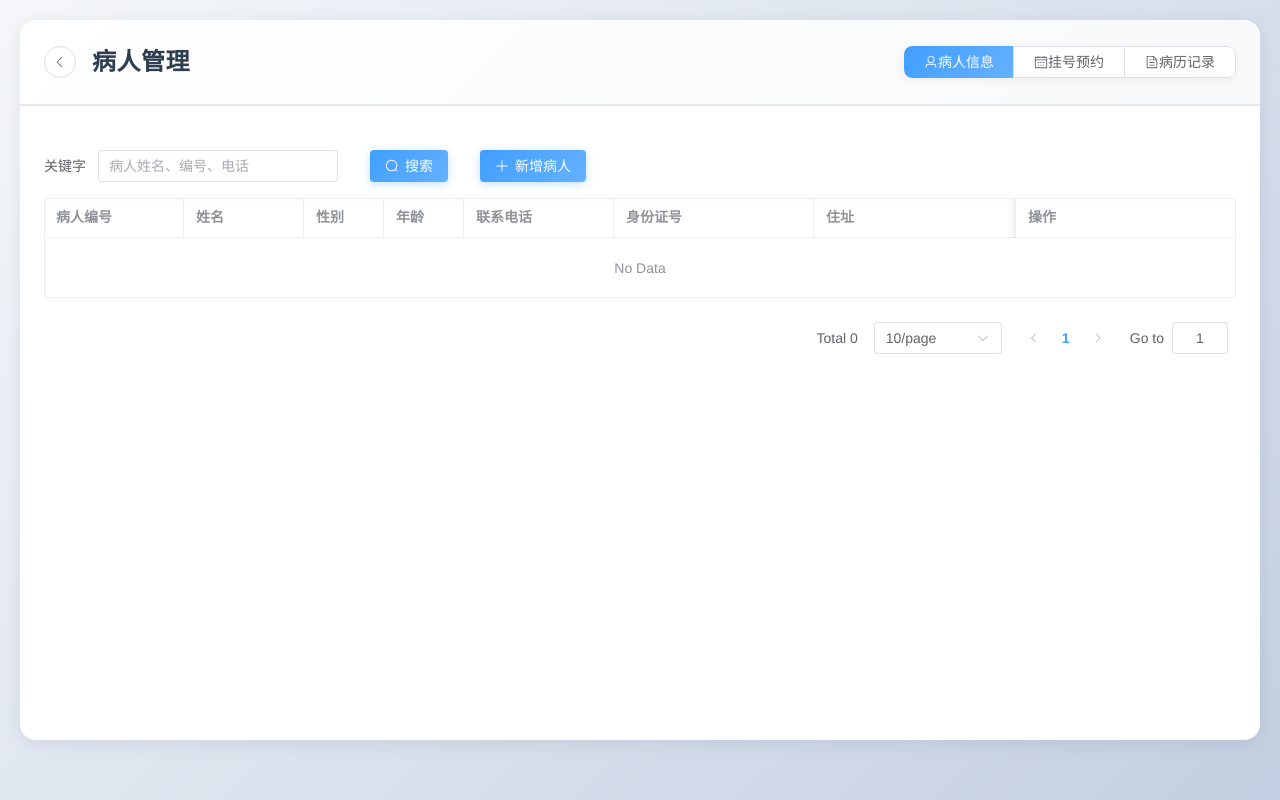
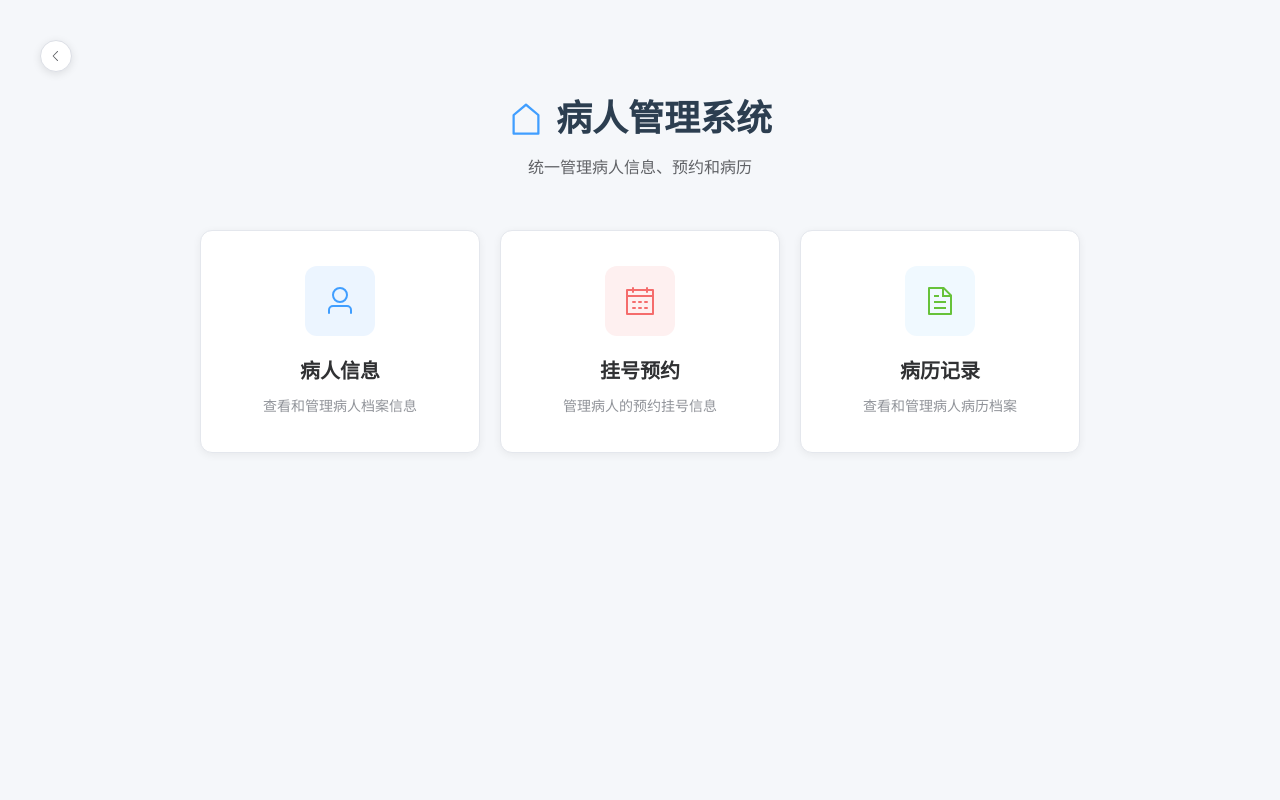
Before and after one commit to KleMoretti/SE-Assignment, a Vue app in the folder frontend/: page /patient in a window 1280 px wide. Before the commit this address led to /patient/list. Built offline with nearby package versions, Linux system fonts and the light colour scheme; no server answers; sample sign-in values are in the browser's storage.

Commit message:
Beautify interface.

```diff
--- a/frontend/src/router/index.js
+++ b/frontend/src/router/index.js
@@ -26,7 +26,6 @@ const routes = [
     path: '/patient',
     name: 'PatientIndex',
     component: () => import('@/views/patient/PatientIndex.vue'),
-    redirect: () => ({ name: 'PatientList' }),
     meta: {
       title: '病人管理',
       requiresAuth: true
--- a/frontend/src/views/patient/PatientIndex.vue
+++ b/frontend/src/views/patient/PatientIndex.vue
@@ -1,6 +1,65 @@
 <template>
   <div class="patient-management-container">
-    <el-card class="main-card">
+    <!-- 首页：显示欢迎和功能卡片 -->
+    <div v-if="isIndexPage" class="index-page">
+      <!-- 返回按钮 -->
+      <div class="back-button-container">
+        <el-button
+          :icon="ArrowLeft"
+          @click="goBack"
+          circle
+          class="index-back-button"
+        />
+      </div>
+
+      <!-- 欢迎标题 -->
+      <div class="welcome-section">
+        <h1 class="welcome-title">
+          <el-icon class="title-icon"><House /></el-icon>
+          病人管理系统
+        </h1>
+        <p class="welcome-subtitle">统一管理病人信息、预约和病历</p>
+      </div>
+
+      <!-- 功能卡片网格 -->
+      <div class="service-grid">
+        <div class="service-card" @click="navigateTo('PatientList')">
+          <div class="card-icon patient-icon">
+            <el-icon><User /></el-icon>
+          </div>
+          <h3 class="card-title">病人信息</h3>
+          <p class="card-description">查看和管理病人档案信息</p>
+          <div class="card-arrow">
+            <el-icon><ArrowRight /></el-icon>
+          </div>
+        </div>
+
+        <div class="service-card" @click="navigateTo('AppointmentList')">
+          <div class="card-icon appointment-icon">
+            <el-icon><Calendar /></el-icon>
+          </div>
+          <h3 class="card-title">挂号预约</h3>
+          <p class="card-description">管理病人的预约挂号信息</p>
+          <div class="card-arrow">
+            <el-icon><ArrowRight /></el-icon>
+          </div>
+        </div>
+
+        <div class="service-card" @click="navigateTo('MedicalRecordList')">
+          <div class="card-icon record-icon">
+            <el-icon><Document /></el-icon>
+          </div>
+          <h3 class="card-title">病历记录</h3>
+          <p class="card-description">查看和管理病人病历档案</p>
+          <div class="card-arrow">
+            <el-icon><ArrowRight /></el-icon>
+          </div>
+        </div>
+      </div>
+    </div>
+
+    <!-- 子页面：显示卡片布局 -->
+    <el-card v-else class="main-card">
       <template #header>
         <div class="card-header">
           <div class="header-left">
@@ -10,7 +69,7 @@
               circle
               class="back-button"
             />
-            <span class="page-title">病人管理</span>
+            <span class="page-title">{{ pageTitle }}</span>
           </div>
           <div class="header-right">
             <el-button-group class="nav-buttons">
@@ -50,14 +109,38 @@
 </template>
 
 <script setup>
+import { computed } from 'vue'
 import { useRouter, useRoute } from 'vue-router'
-import { ArrowLeft, User, Calendar, Document } from '@element-plus/icons-vue'
+import { ArrowLeft, User, Calendar, Document, House, ArrowRight } from '@element-plus/icons-vue'
 
 const router = useRouter()
 const route = useRoute()
 
+// 判断是否在首页（没有子路由时显示首页）
+const isIndexPage = computed(() => {
+  // 如果当前路由是 PatientList、AppointmentList 或 MedicalRecordList，显示子页面
+  const childRoutes = ['PatientList', 'AppointmentList', 'MedicalRecordList']
+  return !childRoutes.includes(route.name)
+})
+
+// 页面标题
+const pageTitle = computed(() => {
+  const titleMap = {
+    'PatientList': '病人信息',
+    'AppointmentList': '挂号预约',
+    'MedicalRecordList': '病历记录'
+  }
+  return titleMap[route.name] || '病人管理'
+})
+
 const goBack = () => {
-  router.push({ name: 'Home' })
+  // 如果在子页面，返回病人管理首页
+  if (!isIndexPage.value) {
+    router.push({ path: '/patient' })
+  } else {
+    // 如果在首页，返回主页
+    router.push({ name: 'Home' })
+  }
 }
 
 const navigateTo = (routeName) => {
@@ -72,20 +155,177 @@ const isRouteActive = (routeName) => {
 <style scoped>
 .patient-management-container {
   min-height: 100vh;
-  background: linear-gradient(135deg, #f5f7fa 0%, #c3cfe2 100%);
+  background: #f5f7fa;
   padding: 20px;
   padding-bottom: 40px;
   box-sizing: border-box;
+}
+
+/* 首页样式 */
+.index-page {
   animation: fadeIn 0.5s ease-out;
 }
 
+/* 返回按钮容器 */
+.back-button-container {
+  padding: 20px 0 0 20px;
+  animation: fadeIn 0.5s ease-out;
+}
+
+.index-back-button {
+  transition: all 0.3s ease;
+  box-shadow: 0 2px 8px rgba(0, 0, 0, 0.1);
+}
+
+.index-back-button:hover {
+  transform: scale(1.1);
+  box-shadow: 0 4px 12px rgba(64, 158, 255, 0.3);
+}
+
+/* 欢迎区域 */
+.welcome-section {
+  text-align: center;
+  margin-bottom: 50px;
+  padding-top: 20px;
+  animation: fadeInDown 0.6s ease-out;
+}
+
+.welcome-title {
+  color: #2c3e50;
+  font-size: 36px;
+  font-weight: 600;
+  margin: 0;
+  display: flex;
+  align-items: center;
+  justify-content: center;
+  gap: 12px;
+}
+
+.title-icon {
+  font-size: 36px;
+  color: #409eff;
+}
+
+.welcome-subtitle {
+  color: #606266;
+  font-size: 16px;
+  margin-top: 10px;
+  font-weight: 400;
+}
+
+/* 服务卡片网格 */
+.service-grid {
+  display: flex;
+  justify-content: center;
+  align-items: stretch;
+  gap: 20px;
+  max-width: 1200px;
+  margin: 0 auto;
+  flex-wrap: wrap;
+}
+
+.service-card {
+  background: #ffffff;
+  border-radius: 12px;
+  padding: 35px 25px;
+  width: 280px;
+  cursor: pointer;
+  transition: all 0.3s ease;
+  box-shadow: 0 2px 8px rgba(0, 0, 0, 0.06);
+  border: 1px solid #e4e7ed;
+  position: relative;
+  animation: fadeInUp 0.6s ease-out backwards;
+}
+
+.service-card:nth-child(1) {
+  animation-delay: 0.1s;
+}
+
+.service-card:nth-child(2) {
+  animation-delay: 0.2s;
+}
+
+.service-card:nth-child(3) {
+  animation-delay: 0.3s;
+}
+
+.service-card:hover {
+  transform: translateY(-4px);
+  box-shadow: 0 4px 12px rgba(0, 0, 0, 0.1);
+  border-color: #409eff;
+}
+
+.card-icon {
+  width: 70px;
+  height: 70px;
+  border-radius: 12px;
+  display: flex;
+  align-items: center;
+  justify-content: center;
+  font-size: 32px;
+  margin: 0 auto 20px;
+  transition: all 0.3s ease;
+}
+
+.patient-icon {
+  background: #ecf5ff;
+  color: #409eff;
+}
+
+.appointment-icon {
+  background: #fef0f0;
+  color: #f56c6c;
+}
+
+.record-icon {
+  background: #f0f9ff;
+  color: #67c23a;
+}
+
+.service-card:hover .card-icon {
+  transform: scale(1.05);
+}
+
+.card-title {
+  font-size: 20px;
+  font-weight: 600;
+  color: #303133;
+  margin: 0 0 10px 0;
+  text-align: center;
+}
+
+.card-description {
+  font-size: 14px;
+  color: #909399;
+  margin: 0;
+  text-align: center;
+  line-height: 1.5;
+}
+
+.card-arrow {
+  position: absolute;
+  bottom: 20px;
+  right: 20px;
+  font-size: 18px;
+  color: #c0c4cc;
+  opacity: 0;
+  transform: translateX(-5px);
+  transition: all 0.3s ease;
+}
+
+.service-card:hover .card-arrow {
+  opacity: 0.6;
+  transform: translateX(0);
+  color: #409eff;
+}
+
+/* 子页面卡片样式 */
 .main-card {
   border-radius: 16px;
   box-shadow: 0 4px 20px rgba(0, 0, 0, 0.08);
   border: none;
   overflow: hidden;
   animation: slideUp 0.6s ease-out;
-  min-height: calc(100vh - 80px);
 }
 
 .card-header {
@@ -189,6 +429,28 @@ const isRouteActive = (routeName) => {
   }
 }
 
+@keyframes fadeInDown {
+  from {
+    opacity: 0;
+    transform: translateY(-30px);
+  }
+  to {
+    opacity: 1;
+    transform: translateY(0);
+  }
+}
+
+@keyframes fadeInUp {
+  from {
+    opacity: 0;
+    transform: translateY(30px);
+  }
+  to {
+    opacity: 1;
+    transform: translateY(0);
+  }
+}
+
 @keyframes slideUp {
   from {
     opacity: 0;
@@ -206,6 +468,30 @@ const isRouteActive = (routeName) => {
     padding: 10px;
   }
 
+  /* 首页响应式 */
+  .welcome-title {
+    font-size: 28px;
+  }
+
+  .title-icon {
+    font-size: 28px;
+  }
+
+  .welcome-subtitle {
+    font-size: 14px;
+  }
+
+  .service-grid {
+    flex-direction: column;
+    align-items: center;
+  }
+
+  .service-card {
+    width: 100%;
+    max-width: 400px;
+  }
+
+  /* 子页面响应式 */
   .card-header {
     flex-direction: column;
     align-items: flex-start;
--- a/frontend/src/views/pharmacy/PharmacyIndex.vue
+++ b/frontend/src/views/pharmacy/PharmacyIndex.vue
@@ -1,13 +1,17 @@
 <script setup>
 import { ref, computed, onMounted } from 'vue'
 import { useRouter } from 'vue-router'
-import { Memo, ShoppingCart, DocumentCopy, Warning, House, ArrowRight } from '@element-plus/icons-vue'
+import { Memo, ShoppingCart, DocumentCopy, Warning, House, ArrowRight, ArrowLeft } from '@element-plus/icons-vue'
 import { ElMessage } from 'element-plus'
 import { useUserStore } from '@/stores/user'
 import { getMedicineList, getMedicationRequestList } from '@/api/pharmacy'
 
 const router = useRouter()
 const userStore = useUserStore()
+
+const goBack = () => {
+  router.push({ name: 'Home' })
+}
 
 const loading = ref(false)
 const stats = ref({
@@ -104,6 +108,16 @@ onMounted(() => {
 
 <template>
   <div class="pharmacy-container">
+    <!-- 返回按钮 -->
+    <div class="back-button-container">
+      <el-button
+        :icon="ArrowLeft"
+        @click="goBack"
+        circle
+        class="index-back-button"
+      />
+    </div>
+
     <!-- 欢迎标题 -->
     <div class="welcome-section">
       <h1 class="welcome-title">
@@ -224,11 +238,27 @@ onMounted(() => {
   box-sizing: border-box;
 }
 
+/* 返回按钮容器 */
+.back-button-container {
+  padding: 20px 0 0 20px;
+  animation: fadeIn 0.5s ease-out;
+}
+
+.index-back-button {
+  transition: all 0.3s ease;
+  box-shadow: 0 2px 8px rgba(0, 0, 0, 0.1);
+}
+
+.index-back-button:hover {
+  transform: scale(1.1);
+  box-shadow: 0 4px 12px rgba(103, 194, 58, 0.3);
+}
+
 /* 欢迎区域 */
 .welcome-section {
   text-align: center;
   margin-bottom: 40px;
-  padding-top: 40px;
+  padding-top: 20px;
   animation: fadeInDown 0.6s ease-out;
 }
 
@@ -475,6 +505,15 @@ onMounted(() => {
 }
 
 /* 动画 */
+@keyframes fadeIn {
+  from {
+    opacity: 0;
+  }
+  to {
+    opacity: 1;
+  }
+}
+
 @keyframes fadeInDown {
   from {
     opacity: 0;
```
